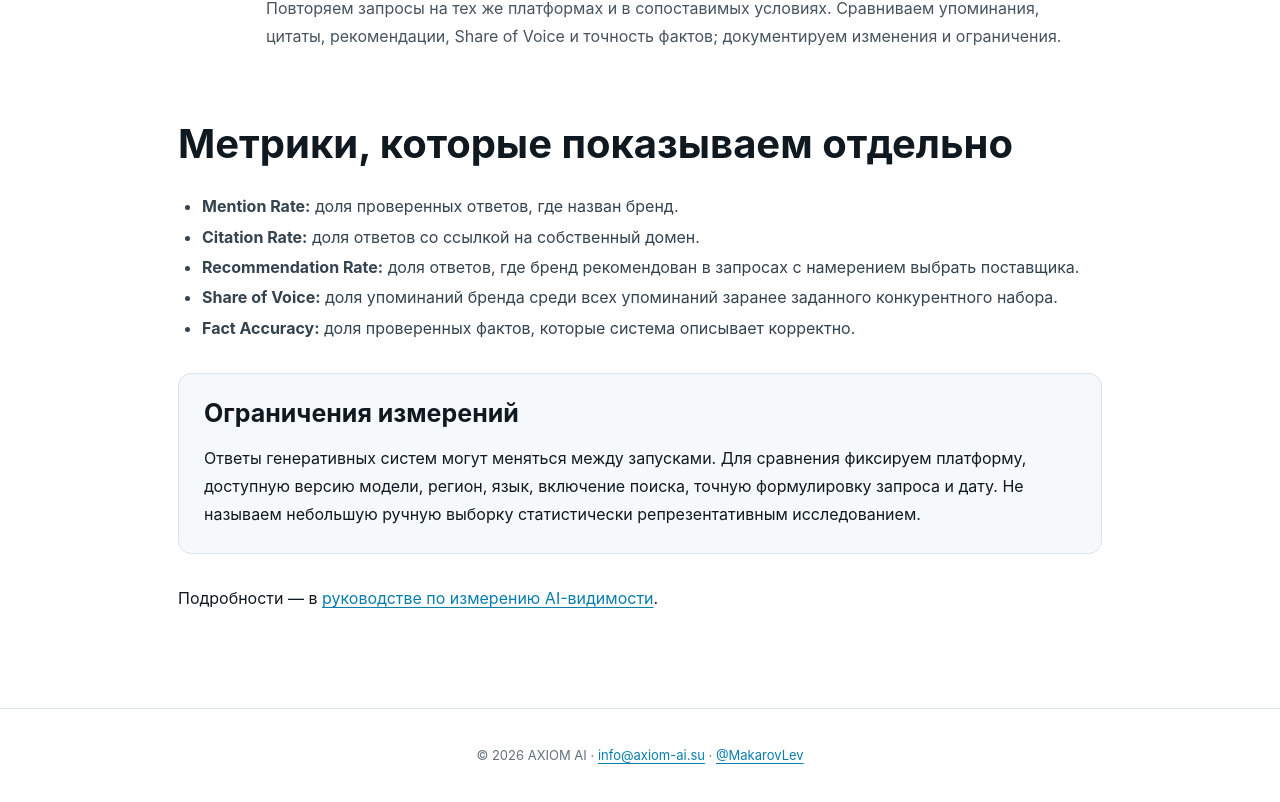
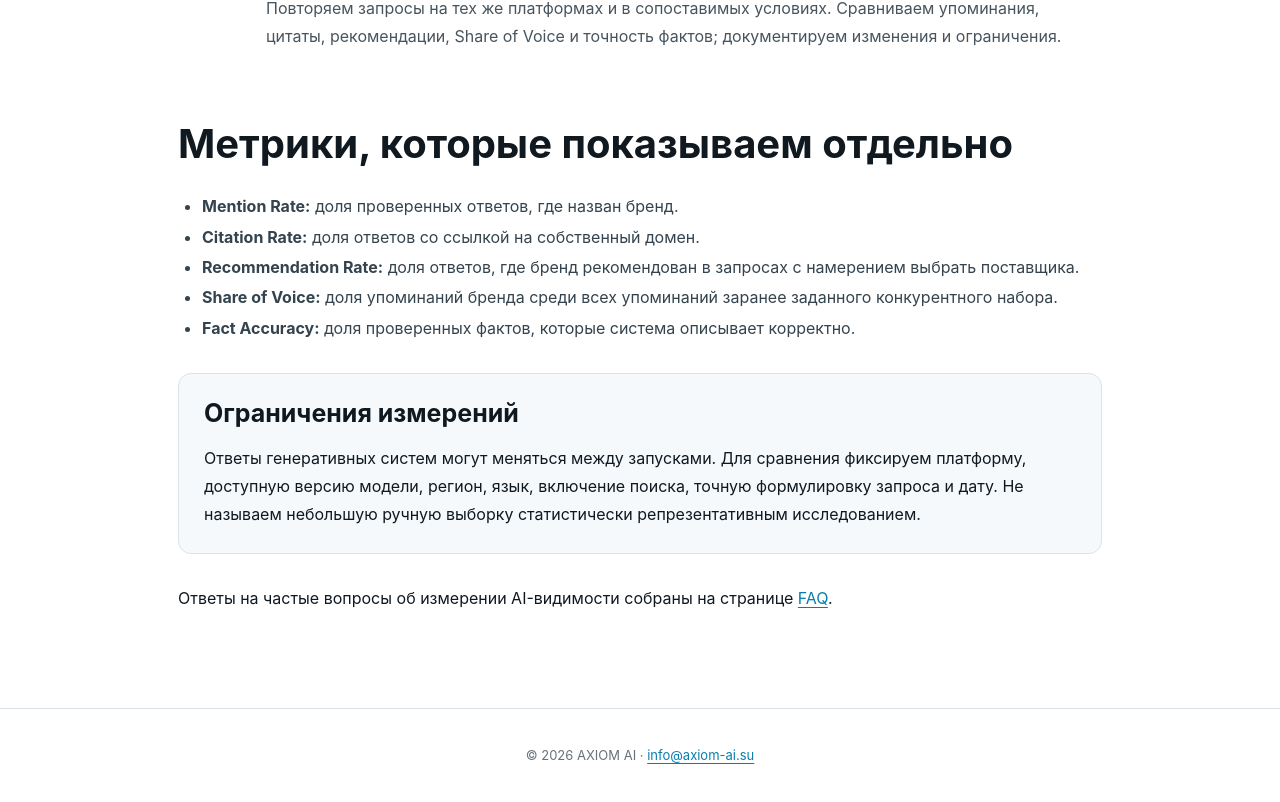
Before and after one commit to Chandr777/axiom-ai, a React (Vite) app: page /methodology in a window 1280 px wide. Shown: the part 838-1640 px from the top of the page. Built offline with nearby package versions, Linux system fonts and the light colour scheme.

Commit message:
Remove knowledge base links and Telegram contacts

```diff
--- a/src/Methodology.jsx
+++ b/src/Methodology.jsx
@@ -22,6 +22,6 @@ export default function Methodology(){
    <li><strong>Fact Accuracy:</strong> доля проверенных фактов, которые система описывает корректно.</li>
   </ul>
   <aside className="notice-panel"><h2>Ограничения измерений</h2><p>Ответы генеративных систем могут меняться между запусками. Для сравнения фиксируем платформу, доступную версию модели, регион, язык, включение поиска, точную формулировку запроса и дату. Не называем небольшую ручную выборку статистически репрезентативным исследованием.</p></aside>
-  <p>Подробности — в <a href="/knowledge/measure-ai-visibility/">руководстве по измерению AI-видимости</a>.</p>
- </main><footer className="site-footer"><p>© 2026 AXIOM AI · <a href="mailto:info@axiom-ai.su">info@axiom-ai.su</a> · <a href="https://t.me/MakarovLev">@MakarovLev</a></p></footer></div>
+  <p>Ответы на частые вопросы об измерении AI-видимости собраны на странице <a href="/faq">FAQ</a>.</p>
+ </main><footer className="site-footer"><p>© 2026 AXIOM AI · <a href="mailto:info@axiom-ai.su">info@axiom-ai.su</a></p></footer></div>
 }
```
